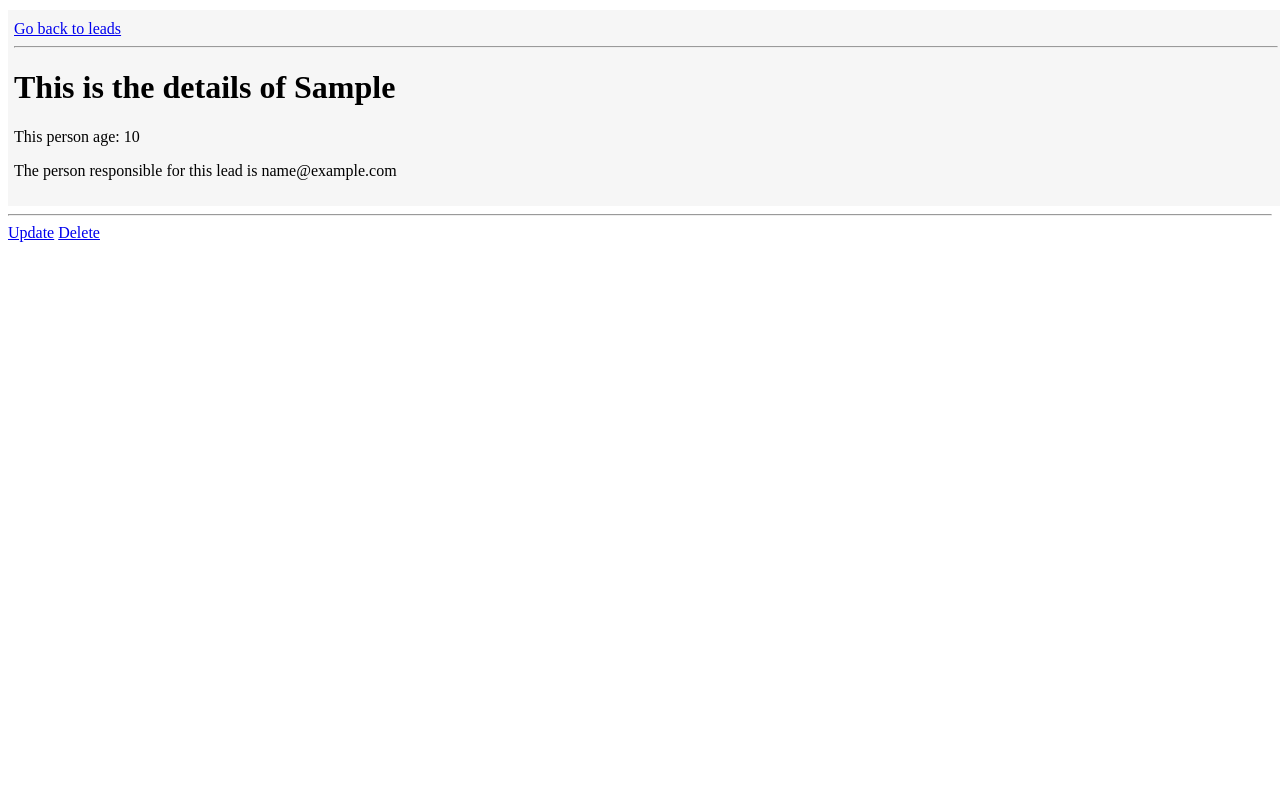
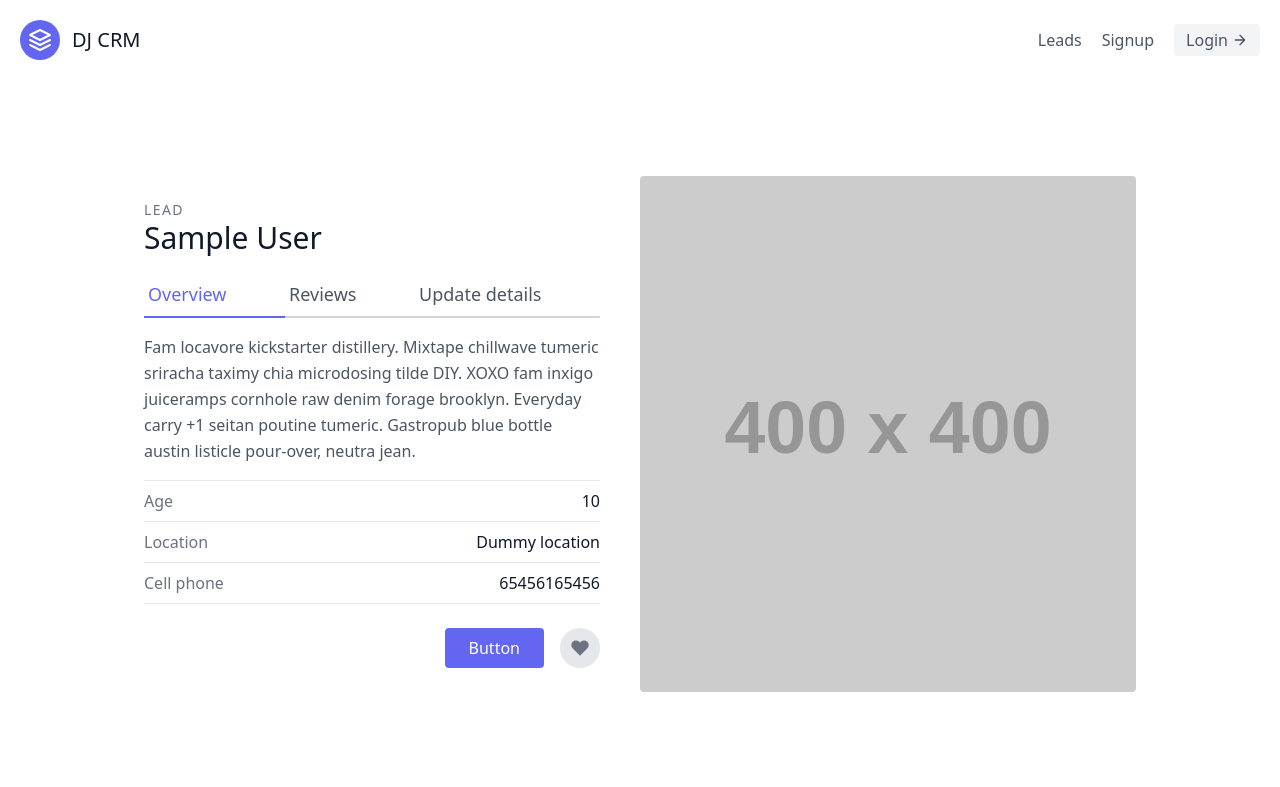
Before and after one commit to Hernan1ro/CRUD-Django, a Django app: page /leads/1/ in a window 1280 px wide. Shown: the top 787 px of the page. Run offline with Django 4.2, Linux system fonts and the light colour scheme; tables that the repository leaves empty hold one stand-in row (values such as "Sample post"); grey boxes labelled with a size stand in for pictures from a placeholder-image service; some libraries are stand-ins or nearby versions.

Commit message:
[add] using tailwind css to give styles to the templates

```diff
--- a/djcrm/urls.py
+++ b/djcrm/urls.py
@@ -1,9 +1,10 @@
 
 from django.contrib import admin
 from django.urls import path, include
-
+from leads.views import landing_page
 
 urlpatterns = [
     path('admin/', admin.site.urls),
+    path('', landing_page, name="landing-page"),
     path('leads/', include('leads.urls', namespace='leads') )
 ]
--- a/leads/templates/leads/lead_detail.html
+++ b/leads/templates/leads/lead_detail.html
@@ -1,13 +1,46 @@
 {% extends "base.html" %}
 {% block content %}
-    <div class="lead">
-      <a href="{% url 'leads:lead-list' %}">Go back to leads</a>
-      <hr>
-      <h1>This is the details of {{lead.first_name}}</h1>
-      <p>This person age: {{lead.age}}</p>
-      <p>The person responsible for this lead is {{lead.agent}}</p>
-    </div>
-    <hr>
-    <a href="{% url 'leads:lead-update' lead.pk %}">Update</a>
-    <a href="{% url 'leads:lead-delete' lead.pk %}">Delete</a>
+    <section class="text-gray-600 body-font overflow-hidden">
+      <div class="container px-5 py-24 mx-auto">
+        <div class="lg:w-4/5 mx-auto flex flex-wrap">
+          <div class="lg:w-1/2 w-full lg:pr-10 lg:py-6 mb-6 lg:mb-0">
+            <h2 class="text-sm title-font text-gray-500 tracking-widest">LEAD</h2>
+            <h1 class="text-gray-900 text-3xl title-font font-medium mb-4">{{lead.first_name}} {{lead.last_name}}</h1>
+            <div class="flex mb-4">
+              <a href="{% url 'leads:lead-detail' lead.pk %}" class="flex-grow text-indigo-500 border-b-2 border-indigo-500 py-2 text-lg px-1">
+                Overview
+              </a>
+              <a class="flex-grow border-b-2 border-gray-300 py-2 text-lg px-1">
+                Reviews
+              </a>
+              <a href="{% url 'leads:lead-update' lead.pk %}" class="flex-grow border-b-2 border-gray-300 py-2 text-lg px-1">
+                Update details
+              </a>
+            </div>
+            <p class="leading-relaxed mb-4">Fam locavore kickstarter distillery. Mixtape chillwave tumeric sriracha taximy chia microdosing tilde DIY. XOXO fam inxigo juiceramps cornhole raw denim forage brooklyn. Everyday carry +1 seitan poutine tumeric. Gastropub blue bottle austin listicle pour-over, neutra jean.</p>
+            <div class="flex border-t border-gray-200 py-2">
+              <span class="text-gray-500">Age</span>
+              <span class="ml-auto text-gray-900">{{lead.age}}</span>
+            </div>
+            <div class="flex border-t border-gray-200 py-2">
+              <span class="text-gray-500">Location</span>
+              <span class="ml-auto text-gray-900">Dummy location</span>
+            </div>
+            <div class="flex border-t border-b mb-6 border-gray-200 py-2">
+              <span class="text-gray-500">Cell phone</span>
+              <span class="ml-auto text-gray-900">65456165456</span>
+            </div>
+            <div class="flex">
+              <button class="flex ml-auto text-white bg-indigo-500 border-0 py-2 px-6 focus:outline-none hover:bg-indigo-600 rounded">Button</button>
+              <button class="rounded-full w-10 h-10 bg-gray-200 p-0 border-0 inline-flex items-center justify-center text-gray-500 ml-4">
+                <svg fill="currentColor" stroke-linecap="round" stroke-linejoin="round" stroke-width="2" class="w-5 h-5" viewBox="0 0 24 24">
+                  <path d="M20.84 4.61a5.5 5.5 0 00-7.78 0L12 5.67l-1.06-1.06a5.5 5.5 0 00-7.78 7.78l1.06 1.06L12 21.23l7.78-7.78 1.06-1.06a5.5 5.5 0 000-7.78z"></path>
+                </svg>
+              </button>
+            </div>
+          </div>
+          <img alt="ecommerce" class="lg:w-1/2 w-full lg:h-auto h-64 object-cover object-center rounded" src="https://dummyimage.com/400x400">
+        </div>
+      </div>
+    </section>
 {% endblock content%}
--- a/leads/views.py
+++ b/leads/views.py
@@ -3,6 +3,11 @@ from django.http import HttpResponse
 from .models import Lead, Agent
 from .forms import LeadForm, LeadModelForm
 # Create your views here.
+
+def landing_page(request):
+    return render(request, "landing.html")
+
+
 
 def lead_list(request):
     leads = Lead.objects.all()
--- a/templates/base.html
+++ b/templates/base.html
@@ -5,20 +5,13 @@
   <meta http-equiv="X-UA-Compatible" content="IE=edge">
   <meta name="viewport" content="width=device-width, initial-scale=1.0">
   <title>DJCRM</title>
-  <style>
-    .lead {
-      padding-top: 10px;
-      padding-bottom: 10px;
-      padding-left: 6px;
-      padding-right: 6px;
-      margin-top: 10px;
-      background-color: #f6f6f6;
-      width: 100%;
-    }
-  </style>
+  <script src="https://cdn.tailwindcss.com"></script>
 </head>
 <body>
-  {% block content %}
-  {% endblock content %}
+  <div class="max-w-7xl mx-auto">
+    {% include "navbar.html" %}
+    {% block content %}
+    {% endblock content %}
+  </div>
 </body>
 </html>
--- /dev/null
+++ b/templates/navbar.html
@@ -0,0 +1,22 @@
+
+{% comment %} {% block content%} {% endcomment %}
+<header class="text-gray-600 body-font">
+  <div class="container mx-auto flex flex-wrap p-5 flex-col md:flex-row items-center">
+    <a class="flex title-font font-medium items-center text-gray-900 mb-4 md:mb-0">
+      <svg xmlns="http://www.w3.org/2000/svg" fill="none" stroke="currentColor" stroke-linecap="round" stroke-linejoin="round" stroke-width="2" class="w-10 h-10 text-white p-2 bg-indigo-500 rounded-full" viewBox="0 0 24 24">
+        <path d="M12 2L2 7l10 5 10-5-10-5zM2 17l10 5 10-5M2 12l10 5 10-5"></path>
+      </svg>
+      <span class="ml-3 text-xl">DJ CRM</span>
+    </a>
+    <nav class="md:ml-auto flex flex-wrap items-center text-base justify-center">
+      <a class="mr-5 hover:text-gray-900" href="{% url 'leads:lead-list' %}">Leads</a>
+      <a class="mr-5 hover:text-gray-900">Signup</a>
+    </nav>
+    <a href="#" class="inline-flex items-center bg-gray-100 border-0 py-1 px-3 focus:outline-none hover:bg-gray-200 rounded text-base mt-4 md:mt-0">Login
+      <svg fill="none" stroke="currentColor" stroke-linecap="round" stroke-linejoin="round" stroke-width="2" class="w-4 h-4 ml-1" viewBox="0 0 24 24">
+        <path d="M5 12h14M12 5l7 7-7 7"></path>
+      </svg>
+    </a>
+  </div>
+</header>
+{% comment %} {% endblock content%} {% endcomment %}
```
Also changed, not shown: leads/templates/leads/lead_list.html (+38 -10 lines), leads/templates/leads/lead_update.html (+22 -4 lines), templates/landing.html (added, +17 -0 lines), templates/scripts.html (added).
